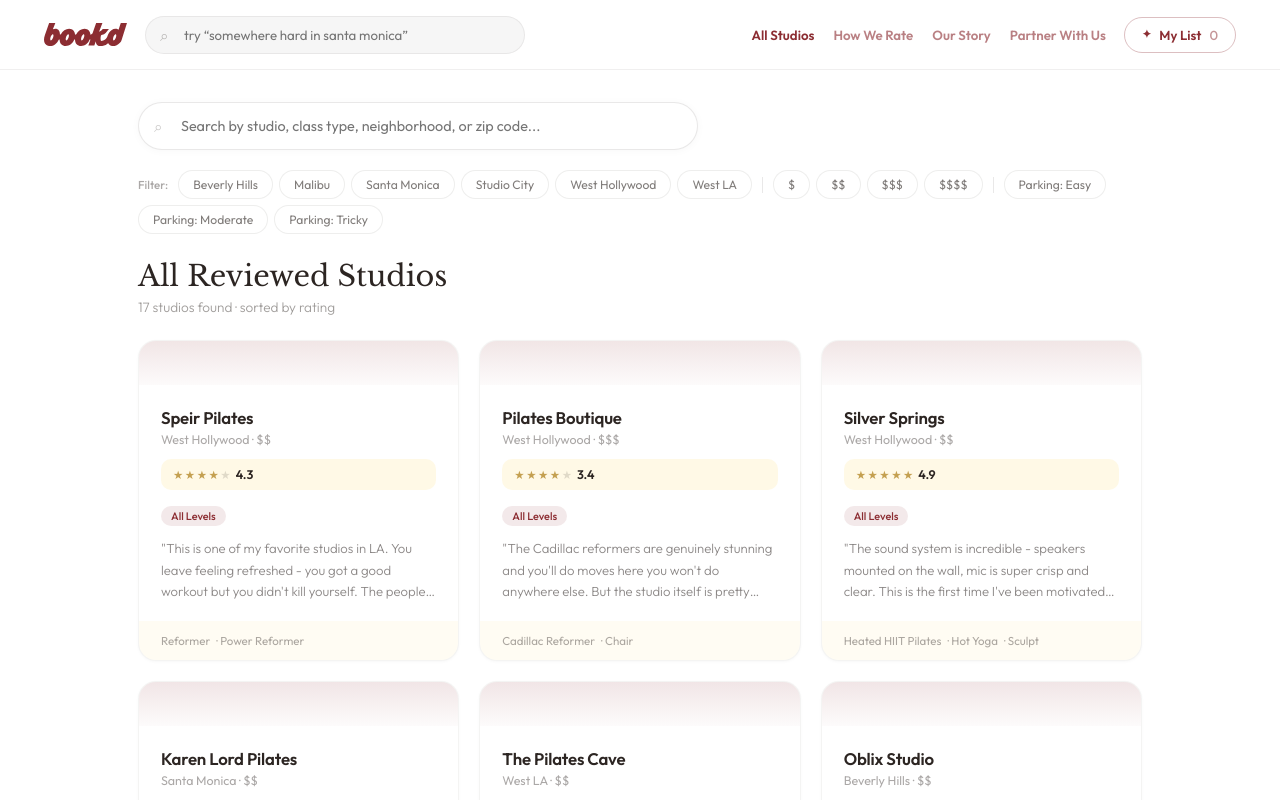
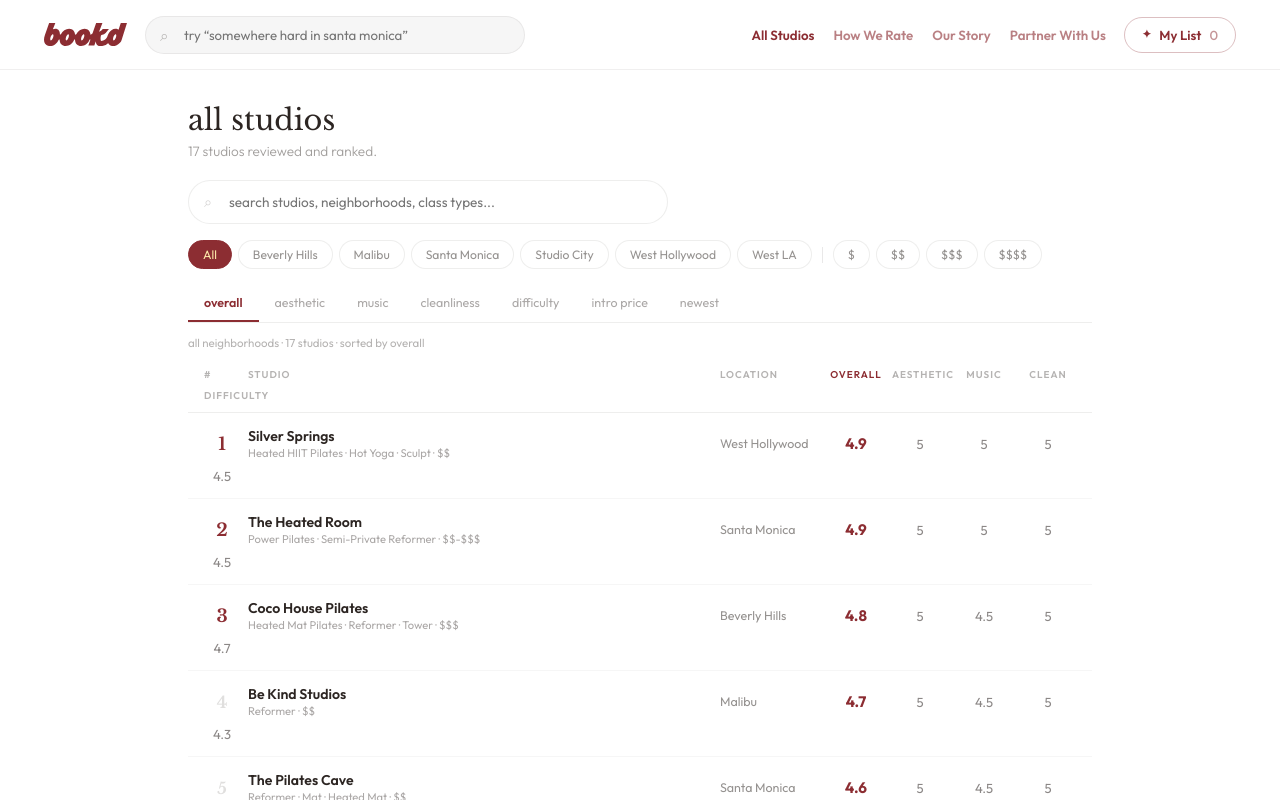
Before and after one commit to bookdwithus-coder/bookd, a React (Vite) app: page / in a window 1280 px wide. Both pictures are taken after a click on the button "see all offers". Shown: the top 800 px of the page. Built offline with nearby package versions, Linux system fonts and the light colour scheme.

Commit message:
ranked leaderboard all studios page

```diff
--- a/src/App.jsx
+++ b/src/App.jsx
@@ -1458,70 +1458,112 @@
 // ─── SEARCH PAGE ─────────────────────────────────────────────
 function SearchPage({ query, navigate, searchAndGo }) {
   const [localQ,setLocalQ] = useState(query||"");
-  const [filters,setFilters] = useState({ neighborhood: "", priceTier: "", parkingEase: "", level: "" });
+  const [sortBy,setSortBy] = useState("rating");
+  const [filters,setFilters] = useState({ neighborhood: "", priceTier: "" });
   const baseResults = useMemo(() => smartStudioSearch(localQ, STUDIOS), [localQ]);
   const results = useMemo(() => {
-    return baseResults.filter(s => {
+    let filtered = baseResults.filter(s => {
       if (filters.neighborhood && s.neighborhood !== filters.neighborhood) return false;
       if (filters.priceTier && !s.priceTier.split("-").some(p => p.trim() === filters.priceTier)) return false;
-      if (filters.parkingEase && s.parkingEase !== filters.parkingEase) return false;
-      if (filters.level && s.tags.level !== filters.level) return false;
       return true;
     });
-  }, [baseResults, filters]);
+    if (sortBy === "rating") filtered.sort((a,b) => b.rating - a.rating);
+    else if (sortBy === "aesthetic") filtered.sort((a,b) => b.ratings.aesthetic - a.ratings.aesthetic);
+    else if (sortBy === "music") filtered.sort((a,b) => b.ratings.music - a.ratings.music);
+    else if (sortBy === "cleanliness") filtered.sort((a,b) => b.ratings.cleanliness - a.ratings.cleanliness);
+    else if (sortBy === "difficulty") filtered.sort((a,b) => b.ratings.difficulty - a.ratings.difficulty);
+    else if (sortBy === "price") filtered.sort((a,b) => (a.introPricePerClass||99) - (b.introPricePerClass||99));
+    else if (sortBy === "newest") filtered.sort((a,b) => new Date(b.dateAdded||0) - new Date(a.dateAdded||0));
+    return filtered;
+  }, [baseResults, filters, sortBy]);
   const hasFilters = Object.values(filters).some(v => v);
 
   useEffect(() => { setLocalQ(query||""); }, [query]);
 
-  const filterBtn = (label, value, filterKey) => (
-    <button onClick={()=>setFilters({...filters,[filterKey]:filters[filterKey]===value?"":value})} style={{
-      background:filters[filterKey]===value?BRAND.red:"#fff",
-      color:filters[filterKey]===value?"#FEEBAB":"rgba(44,37,34,0.6)",
-      border:`1px solid ${filters[filterKey]===value?BRAND.red:"rgba(44,37,34,0.08)"}`,
-      borderRadius:100,padding:"6px 14px",fontSize:"0.76rem",cursor:"pointer",fontFamily:"inherit",transition:"all 0.15s"
-    }}>{label}</button>
-  );
-
-  return <div style={{padding:"32px clamp(16px,4vw,48px) 80px",maxWidth:1100,margin:"0 auto"}}>
+  const sortLabel = {rating:"overall",aesthetic:"aesthetic",music:"music",cleanliness:"cleanliness",difficulty:"difficulty",price:"intro price",newest:"newest"};
+  const sortKeys = ["rating","aesthetic","music","cleanliness","difficulty","price","newest"];
+  const colHeaders = [{key:"rating",label:"overall"},{key:"aesthetic",label:"aesthetic"},{key:"music",label:"music"},{key:"cleanliness",label:"clean"},{key:"difficulty",label:"difficulty"}];
+
+  function getScore(s, key) {
+    if (key === "rating") return s.rating;
+    if (key === "price") return s.introPricePerClass ? `$${Math.round(s.introPricePerClass)}` : "-";
+    return s.ratings[key] || "-";
+  }
+
+  return <div style={{padding:"32px clamp(16px,4vw,48px) 80px",maxWidth:1000,margin:"0 auto"}}>
+    {/* Header */}
+    <h1 style={{fontFamily:"'Libre Baskerville',Georgia,serif",fontSize:"clamp(1.4rem,3vw,1.8rem)",fontWeight:400,marginBottom:4}}>all studios</h1>
+    <p style={{fontSize:"0.85rem",color:"rgba(44,37,34,0.45)",fontWeight:300,marginBottom:20}}>{STUDIOS.length} studios reviewed and ranked.</p>
+
     {/* Search bar */}
-    <div style={{maxWidth:560,marginBottom:20,position:"relative"}}>
+    <div style={{maxWidth:480,marginBottom:16,position:"relative"}}>
       <input type="text" value={localQ} onChange={e=>{setLocalQ(e.target.value);}} onKeyDown={e=>{if(e.key==="Enter")searchAndGo(localQ);}}
-        placeholder='Search by studio, class type, neighborhood, or zip code...'
-        style={{width:"100%",background:"#fff",border:"1px solid rgba(44,37,34,0.1)",borderRadius:100,padding:"14px 20px 14px 42px",fontSize:"0.9rem",color:"#2C2522",outline:"none",fontFamily:"inherit",boxShadow:"0 1px 8px rgba(44,37,34,0.03)"}} />
-      <span style={{position:"absolute",left:16,top:"50%",transform:"translateY(-50%)",opacity:0.25,fontSize:"0.95rem"}}>⌕</span>
-    </div>
-
-    {/* Filter bar */}
-    <div style={{marginBottom:24,display:"flex",flexWrap:"wrap",gap:6,alignItems:"center"}}>
-      <span style={{fontSize:"0.72rem",color:BRAND.textLight,fontWeight:500,marginRight:4}}>Filter:</span>
-      {NEIGHBORHOODS.map(n => filterBtn(n, n, "neighborhood"))}
+        placeholder='search studios, neighborhoods, class types...'
+        style={{width:"100%",background:"#fff",border:"1px solid rgba(44,37,34,0.08)",borderRadius:100,padding:"12px 18px 12px 40px",fontSize:"0.85rem",color:"#2C2522",outline:"none",fontFamily:"inherit"}} />
+      <span style={{position:"absolute",left:16,top:"50%",transform:"translateY(-50%)",opacity:0.2,fontSize:"0.9rem"}}>⌕</span>
+    </div>
+
+    {/* Filter chips */}
+    <div style={{display:"flex",flexWrap:"wrap",gap:6,marginBottom:16,alignItems:"center"}}>
+      <button onClick={()=>setFilters({neighborhood:"",priceTier:""})} style={{background:!hasFilters?BRAND.red:"#fff",color:!hasFilters?"#FEEBAB":"rgba(44,37,34,0.5)",border:`1px solid ${!hasFilters?BRAND.red:"rgba(44,37,34,0.08)"}`,borderRadius:100,padding:"6px 14px",fontSize:"0.76rem",cursor:"pointer",fontFamily:"inherit"}}>All</button>
+      {NEIGHBORHOODS.map(n => (
+        <button key={n} onClick={()=>setFilters({...filters,neighborhood:filters.neighborhood===n?"":n})} style={{background:filters.neighborhood===n?BRAND.red:"#fff",color:filters.neighborhood===n?"#FEEBAB":"rgba(44,37,34,0.5)",border:`1px solid ${filters.neighborhood===n?BRAND.red:"rgba(44,37,34,0.08)"}`,borderRadius:100,padding:"6px 14px",fontSize:"0.76rem",cursor:"pointer",fontFamily:"inherit"}}>{n}</button>
+      ))}
       <span style={{width:1,height:16,background:"rgba(44,37,34,0.1)",margin:"0 4px"}} />
-      {["$","$$","$$$","$$$$"].map(p => filterBtn(p, p, "priceTier"))}
-      <span style={{width:1,height:16,background:"rgba(44,37,34,0.1)",margin:"0 4px"}} />
-      {["Easy","Moderate","Tricky"].map(e => filterBtn(`Parking: ${e}`, e, "parkingEase"))}
-      {hasFilters && <button onClick={()=>setFilters({neighborhood:"",priceTier:"",parkingEase:"",level:""})} style={{background:"none",border:"none",color:BRAND.red,fontSize:"0.76rem",cursor:"pointer",fontFamily:"inherit",fontWeight:500,padding:"6px 8px"}}>Clear all</button>}
-    </div>
-
-    {/* Results header */}
-    <div style={{marginBottom:24}}>
-      <h1 style={{fontFamily:"'Libre Baskerville',Georgia,serif",fontSize:"clamp(1.4rem,3vw,1.8rem)",fontWeight:400,marginBottom:4}}>
-        {localQ ? `Results for "${localQ}"` : "All Reviewed Studios"}
-      </h1>
-      <p style={{fontSize:"0.85rem",color:"rgba(44,37,34,0.45)",fontWeight:300}}>{results.length} studio{results.length!==1?"s":""} found · sorted by rating</p>
-    </div>
-
-    {/* Results */}
-    {results.length===0 ? (
-      <div style={{textAlign:"center",padding:"80px 20px",color:"rgba(44,37,34,0.4)"}}>
-        <div style={{fontSize:"2rem",marginBottom:12,opacity:0.3}}>⌕</div>
+      {["$","$$","$$$","$$$$"].map(p => (
+        <button key={p} onClick={()=>setFilters({...filters,priceTier:filters.priceTier===p?"":p})} style={{background:filters.priceTier===p?BRAND.red:"#fff",color:filters.priceTier===p?"#FEEBAB":"rgba(44,37,34,0.5)",border:`1px solid ${filters.priceTier===p?BRAND.red:"rgba(44,37,34,0.08)"}`,borderRadius:100,padding:"6px 14px",fontSize:"0.76rem",cursor:"pointer",fontFamily:"inherit"}}>{p}</button>
+      ))}
+      {hasFilters && <button onClick={()=>setFilters({neighborhood:"",priceTier:""})} style={{background:"none",border:"none",color:BRAND.red,fontSize:"0.76rem",cursor:"pointer",fontFamily:"inherit",fontWeight:500,padding:"6px 8px"}}>Clear all</button>}
+    </div>
+
+    {/* Sort tabs */}
+    <div style={{display:"flex",gap:0,borderBottom:"1px solid rgba(44,37,34,0.08)",marginBottom:4,overflowX:"auto"}}>
+      {sortKeys.map(k => (
+        <button key={k} onClick={()=>setSortBy(k)} style={{padding:"10px 16px",fontSize:"0.78rem",fontWeight:sortBy===k?600:400,cursor:"pointer",borderBottom:sortBy===k?`2px solid ${BRAND.red}`:"2px solid transparent",color:sortBy===k?BRAND.red:"rgba(44,37,34,0.4)",background:"none",border:"none",borderBottomStyle:"solid",borderBottomWidth:2,borderBottomColor:sortBy===k?BRAND.red:"transparent",fontFamily:"inherit",whiteSpace:"nowrap"}}>{sortLabel[k]}</button>
+      ))}
+    </div>
+
+    {/* Context line */}
+    <p style={{fontSize:"0.72rem",color:"rgba(44,37,34,0.35)",margin:"12px 0 8px"}}>{filters.neighborhood||"all neighborhoods"} · {results.length} studio{results.length!==1?"s":""} · sorted by {sortLabel[sortBy]}</p>
+
+    {/* Column headers */}
+    <div className="lb-header" style={{display:"grid",gridTemplateColumns:"36px 1fr 100px 56px 56px 56px 56px",gap:8,padding:"10px 16px",fontSize:"0.62rem",textTransform:"uppercase",letterSpacing:"0.1em",color:"rgba(44,37,34,0.35)",fontWeight:600,borderBottom:"1px solid rgba(44,37,34,0.08)",alignItems:"center"}}>
+      <div>#</div>
+      <div>studio</div>
+      <div className="lb-hood">location</div>
+      {colHeaders.map(c => (
+        <div key={c.key} onClick={()=>setSortBy(c.key)} style={{textAlign:"center",cursor:"pointer",color:sortBy===c.key?BRAND.red:"rgba(44,37,34,0.35)"}}>{c.label}</div>
+      ))}
+    </div>
+
+    {/* Rows */}
+    {results.length === 0 ? (
+      <div style={{textAlign:"center",padding:"60px 20px",color:"rgba(44,37,34,0.4)"}}>
         <div style={{fontSize:"0.95rem",marginBottom:8}}>No studios match that search.</div>
-        <div style={{fontSize:"0.82rem",fontWeight:300}}>Try "pilates in West Hollywood" or "megaformer near me"</div>
-      </div>
-    ) : (
-      <div style={{display:"grid",gridTemplateColumns:"repeat(auto-fill,minmax(min(100%,320px),1fr))",gap:20}}>
-        {results.map(s => <StudioCard key={s.id} studio={s} navigate={navigate} />)}
-      </div>
-    )}
+        <div style={{fontSize:"0.82rem",fontWeight:300}}>Try adjusting your filters.</div>
+      </div>
+    ) : results.map((s,i) => (
+      <div key={s.id} onClick={()=>navigate("studio",s.id)} className="lb-row" style={{display:"grid",gridTemplateColumns:"36px 1fr 100px 56px 56px 56px 56px",gap:8,padding:"14px 16px",alignItems:"center",borderBottom:"1px solid rgba(44,37,34,0.04)",cursor:"pointer",transition:"background 0.15s"}}
+        onMouseEnter={e=>{e.currentTarget.style.background="rgba(140,45,50,0.02)";}}
+        onMouseLeave={e=>{e.currentTarget.style.background="transparent";}}>
+        <div style={{fontFamily:"'Libre Baskerville',Georgia,serif",fontSize:i<3?"1.1rem":"1rem",fontWeight:700,color:i<3?BRAND.red:"rgba(44,37,34,0.15)",textAlign:"center"}}>{i+1}</div>
+        <div style={{minWidth:0}}>
+          <div style={{fontSize:"0.88rem",fontWeight:600,whiteSpace:"nowrap",overflow:"hidden",textOverflow:"ellipsis"}}>{s.name}</div>
+          <div style={{fontSize:"0.7rem",color:"rgba(44,37,34,0.4)",marginTop:1}}>{s.classTypes.join(" · ")} · {s.priceTier}</div>
+        </div>
+        <div className="lb-hood" style={{fontSize:"0.78rem",color:"rgba(44,37,34,0.5)"}}>{s.neighborhood}</div>
+        {colHeaders.map(c => (
+          <div key={c.key} style={{textAlign:"center",fontSize:sortBy===c.key?"0.95rem":"0.82rem",fontWeight:sortBy===c.key?700:400,color:sortBy===c.key?BRAND.red:"rgba(44,37,34,0.55)"}}>{c.key==="rating"?s.rating:s.ratings[c.key]}</div>
+        ))}
+      </div>
+    ))}
+
+    <style>{`
+      @media(max-width:640px){
+        .lb-hood{display:none!important}
+        .lb-header,.lb-row{grid-template-columns:28px 1fr 44px 44px 44px 44px!important}
+      }
+    `}</style>
   </div>;
 }
 
```
